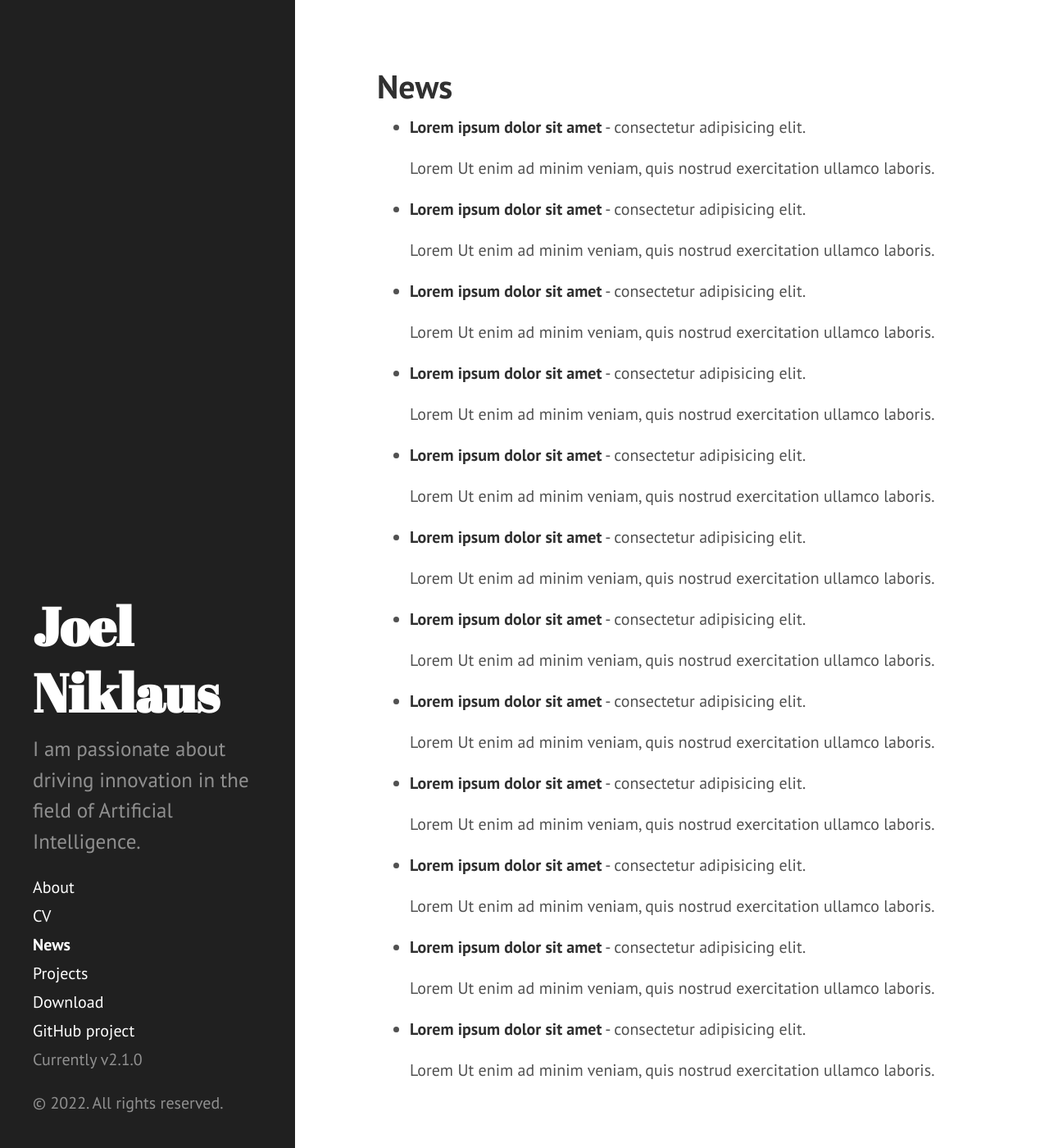
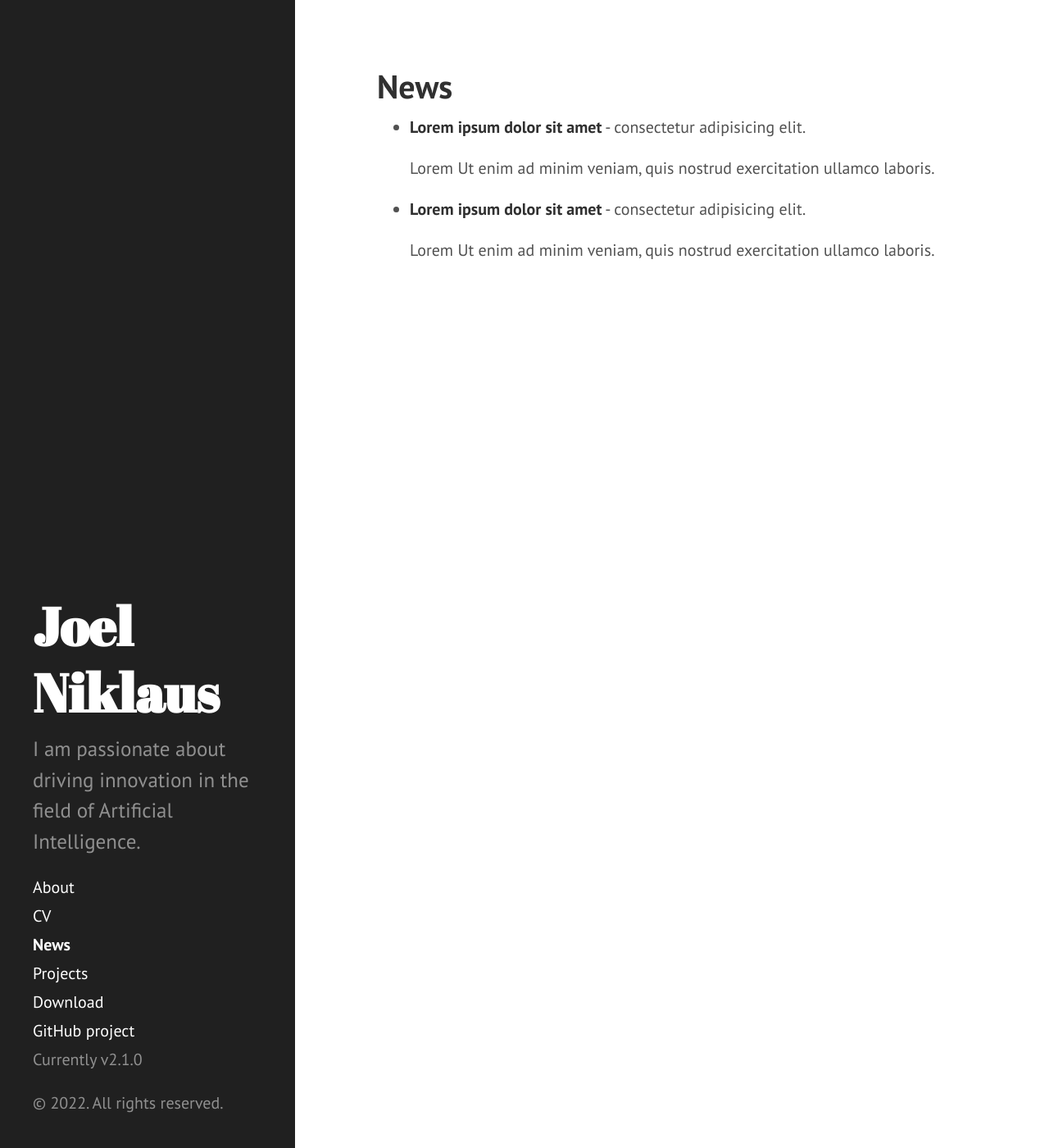
Before and after one commit to JoelNiklaus/joelniklaus.github.io, a Jekyll site: the page built from _pages/news.md, in a window 1280 px wide and 1400 px high. Shown: the whole window at 82% size. Built offline with Jekyll 4.4.1, drawn with Linux system fonts in a browser that asks for light colours; nearby versions of some CDN libraries.

Commit message:
Update news.md

```diff
--- a/_pages/news.md
+++ b/_pages/news.md
@@ -10,43 +10,3 @@ title: News
 * **Lorem ipsum dolor sit amet** - consectetur adipisicing elit.
 
 	Lorem Ut enim ad minim veniam, quis nostrud exercitation ullamco laboris.
-
-* **Lorem ipsum dolor sit amet** - consectetur adipisicing elit.
-
-	Lorem Ut enim ad minim veniam, quis nostrud exercitation ullamco laboris.
-
-* **Lorem ipsum dolor sit amet** - consectetur adipisicing elit.
-
-	Lorem Ut enim ad minim veniam, quis nostrud exercitation ullamco laboris.
-
-* **Lorem ipsum dolor sit amet** - consectetur adipisicing elit.
-
-	Lorem Ut enim ad minim veniam, quis nostrud exercitation ullamco laboris.
-
-* **Lorem ipsum dolor sit amet** - consectetur adipisicing elit.
-
-	Lorem Ut enim ad minim veniam, quis nostrud exercitation ullamco laboris.
-
-* **Lorem ipsum dolor sit amet** - consectetur adipisicing elit.
-
-	Lorem Ut enim ad minim veniam, quis nostrud exercitation ullamco laboris.
-
-* **Lorem ipsum dolor sit amet** - consectetur adipisicing elit.
-
-	Lorem Ut enim ad minim veniam, quis nostrud exercitation ullamco laboris.
-
-* **Lorem ipsum dolor sit amet** - consectetur adipisicing elit.
-
-	Lorem Ut enim ad minim veniam, quis nostrud exercitation ullamco laboris.
-
-* **Lorem ipsum dolor sit amet** - consectetur adipisicing elit.
-
-	Lorem Ut enim ad minim veniam, quis nostrud exercitation ullamco laboris.
-
-* **Lorem ipsum dolor sit amet** - consectetur adipisicing elit.
-
-	Lorem Ut enim ad minim veniam, quis nostrud exercitation ullamco laboris.
-
-* **Lorem ipsum dolor sit amet** - consectetur adipisicing elit.
-
-	Lorem Ut enim ad minim veniam, quis nostrud exercitation ullamco laboris.
```
